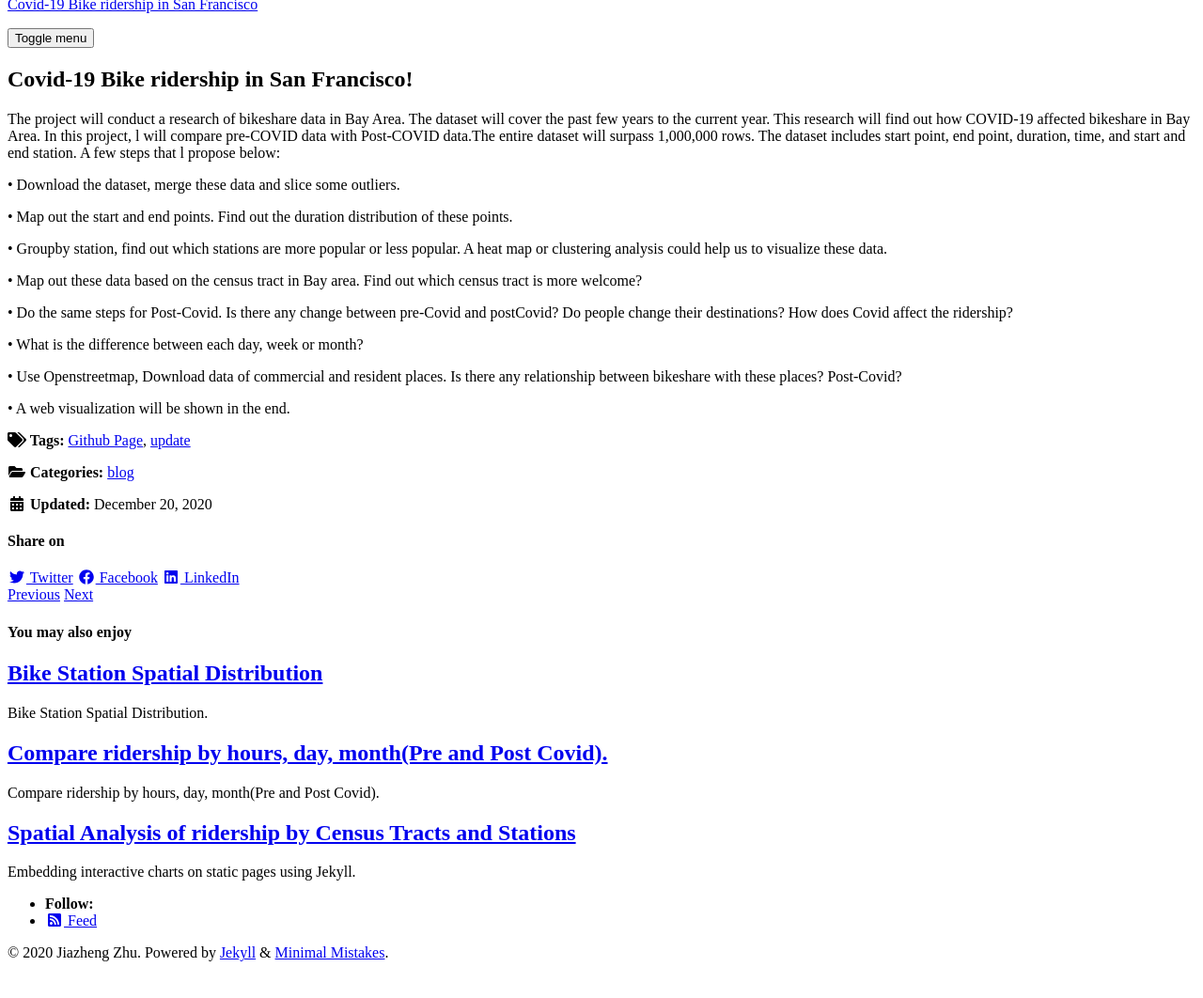
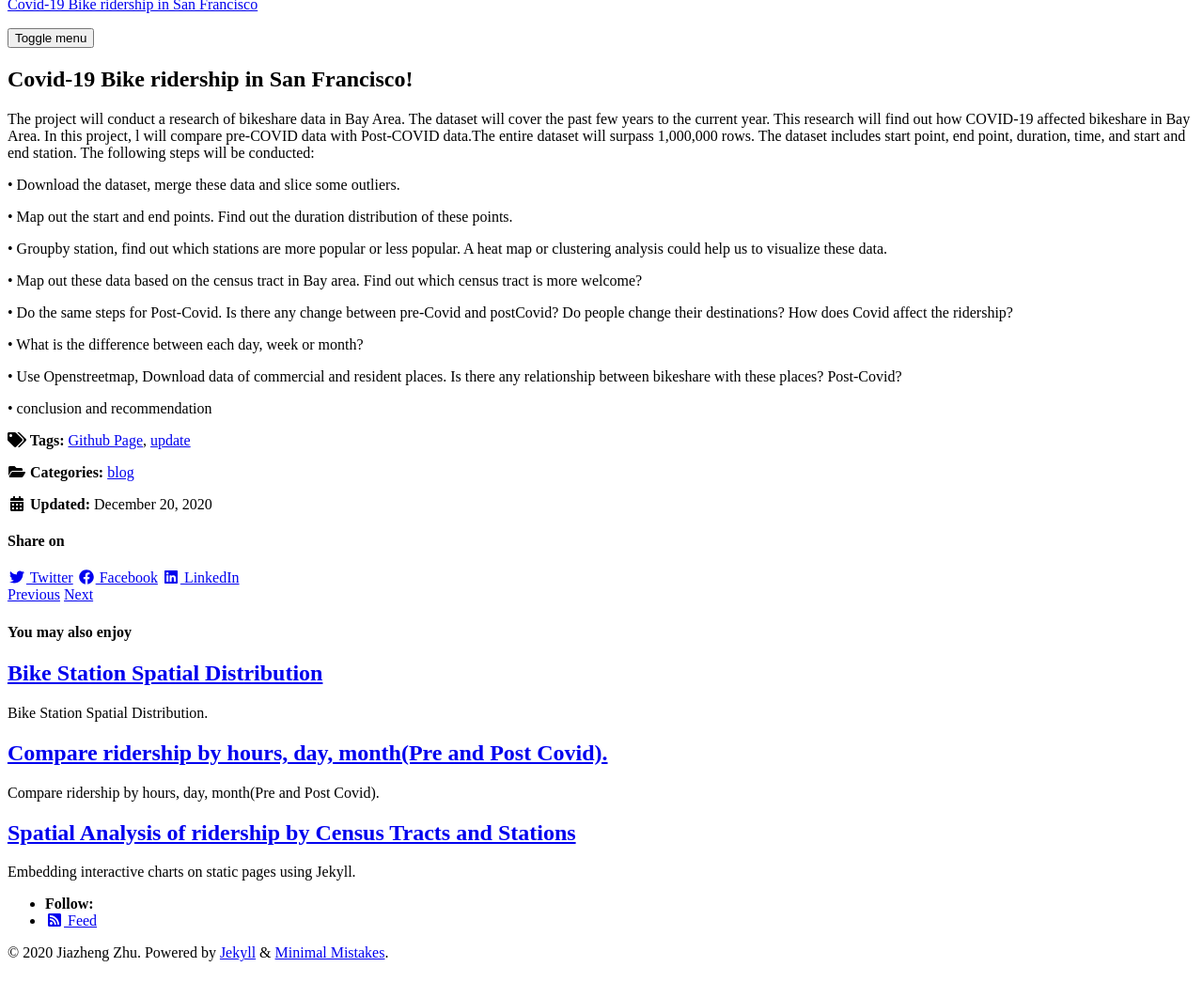
Before and after one commit to djzzhu/MUSA_550_FINAL, a Jekyll site: the page built from _posts/2019-04-18-welcome-to-github-pages.md, in a window 1280 px wide, cut to the strip 112-1205 px from the top of the page. Shown: the top 1062 px of the strip at 94% size. Built offline with Jekyll 4.4.1, drawn with Linux system fonts in a browser that asks for light colours; cached includes are drawn as plain includes; nearby versions of some CDN libraries.

Commit message:
Update 2019-04-18-welcome-to-github-pages.md

```diff
--- a/_posts/2019-04-18-welcome-to-github-pages.md
+++ b/_posts/2019-04-18-welcome-to-github-pages.md
@@ -8,7 +8,7 @@ tags:
   - update
 ---
 
-The project will conduct a research of bikeshare data in Bay Area. The dataset will cover the past few years to the current year. This research will find out how COVID-19 affected bikeshare in Bay Area. In this project, l will compare pre-COVID data with Post-COVID data.The entire dataset will surpass 1,000,000 rows. The dataset includes start point, end point, duration, time, and start and end station. A few steps that l propose below:
+The project will conduct a research of bikeshare data in Bay Area. The dataset will cover the past few years to the current year. This research will find out how COVID-19 affected bikeshare in Bay Area. In this project, l will compare pre-COVID data with Post-COVID data.The entire dataset will surpass 1,000,000 rows. The dataset includes start point, end point, duration, time, and start and end station. The following steps will be conducted:
 
 • Download the dataset, merge these data and slice some outliers.
 
@@ -24,4 +24,4 @@ The project will conduct a research of bikeshare data in Bay Area. The dataset w
 
 • Use Openstreetmap, Download data of commercial and resident places. Is there any relationship between bikeshare with these places? Post-Covid?
 
-• A web visualization will be shown in the end.
+• conclusion and recommendation
```
